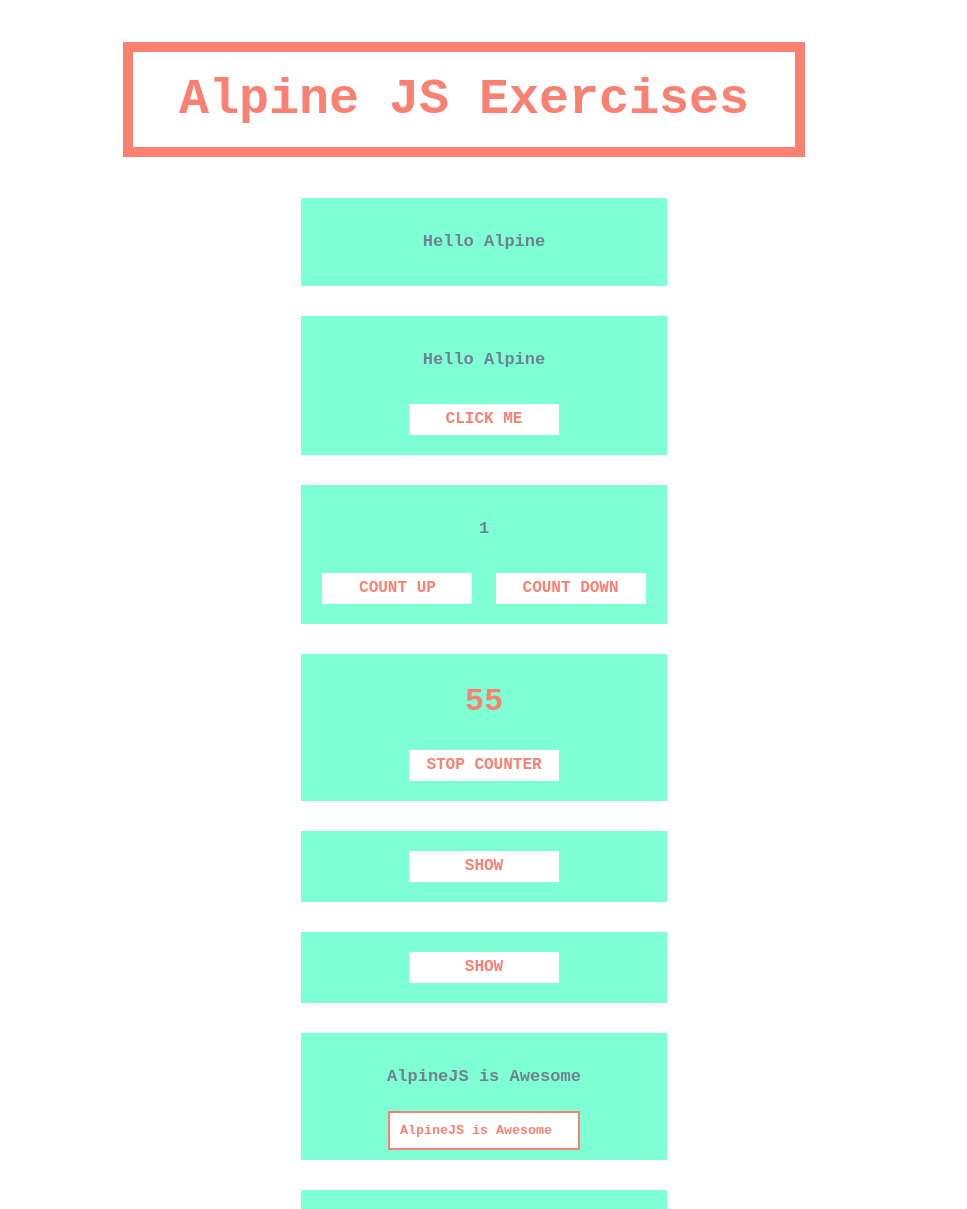
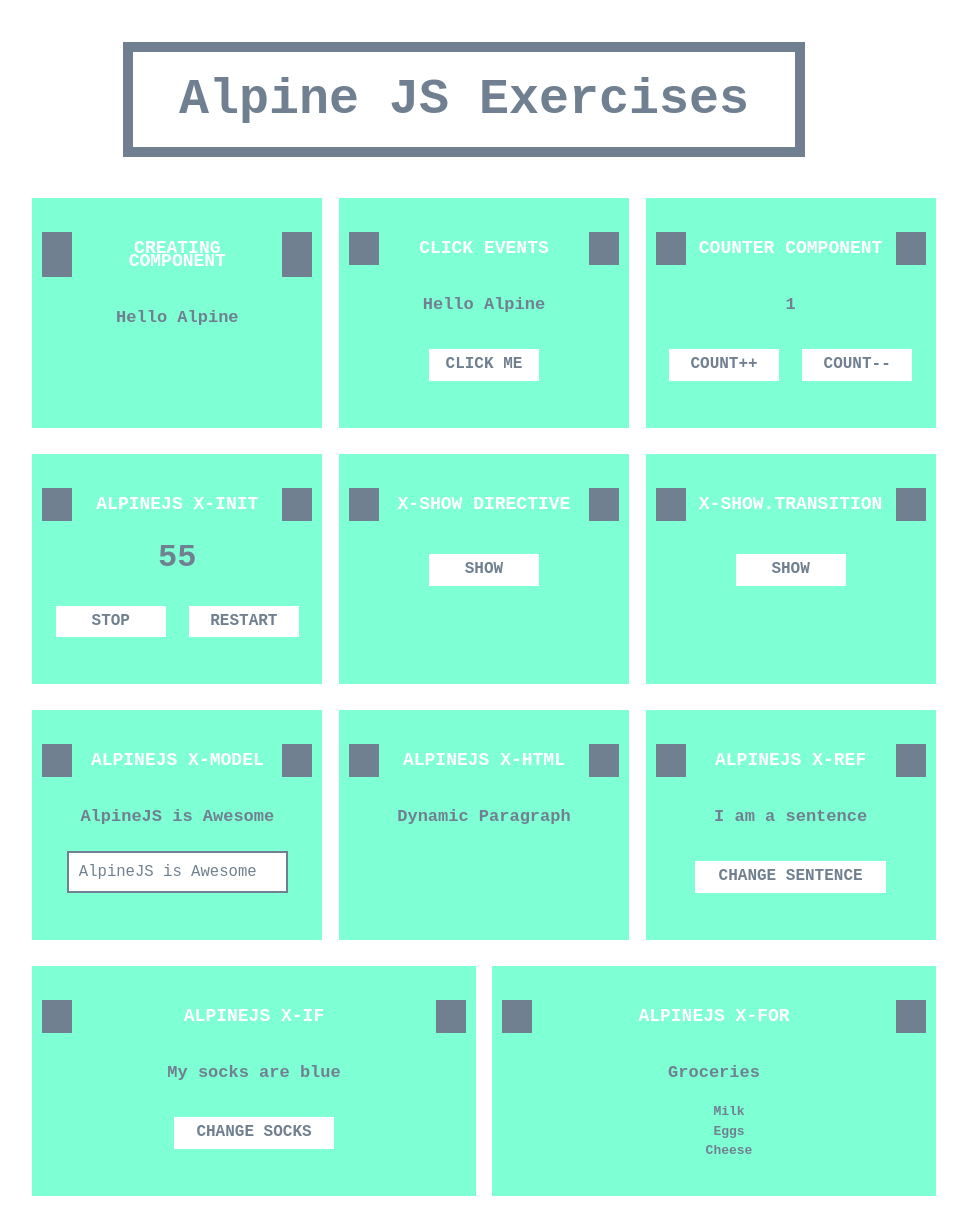
Before and after one commit to Okuhle-96/Alpine, a plain HTML site: page index.html in a window 1280 px wide. Shown: the top 1209 px of the page, without its empty margins (176-1143 px from the left). Drawn offline with nearby package versions, Linux system fonts and the light colour scheme.

Commit message:
made review changes

```diff
--- a/css/style.css
+++ b/css/style.css
@@ -3,23 +3,26 @@
 }
 
 .header {
-    color: salmon;
+    color: slategrey;
     font-size: 50px;
     padding: 30px;
-    border: 10px solid salmon;
+    border: 10px solid slategrey;
     font-family: monospace;
 }
 
 .page {
     padding: 10px;
+    height: 210px;
     background-color: aquamarine;
     font-family: monospace;
 }
 
 ul li {
     list-style: none;
-    margin: 30px;
+    margin-bottom: 10px;
     color: slategray;
+    margin-right: 10px;
+    margin-bottom: 10px;;
     font-size: medium;
     font-weight: bolder;
     font-family: monospace;
@@ -32,11 +35,20 @@
     font-family: monospace;
 }
 
+h4 {
+    font-family: monospace;
+    border-left: 30px solid slategray;
+    border-right: 30px solid slategray;
+    color: white;
+    padding: 10px;
+    text-transform: uppercase;
+}
+
 button {
     padding: 10px;
     background-color: white;
-    color: salmon;
-    width: 150px;
+    color: slategrey;
+    width: 110px;
     text-align: center;
     text-transform: uppercase;
     border: 0;
@@ -48,17 +60,23 @@
 
 li {
     text-decoration: none;
+    font-weight: bolder;
 }
 
 .h2 {
-    color: salmon;
+    color: slategrey;
     font-family: monospace;
 }
 
 input {
     padding: 10px;
-    color: salmon;
-    border: 2px solid salmon;
-    font-weight: bolder;
+    color: slategray;
+    border: 2px solid slategrey;
+    font-weight: normal;
+    font-size: larger;
     font-family: monospace;
 }
+
+.flexing {
+    display: flex;
+}
--- a/index.html
+++ b/index.html
@@ -12,74 +12,92 @@
 
     <section class="container center">
         <h2 class="center col-8-sm header">Alpine JS Exercises</h2>
-        <ul class="center">
-            <li class="col-5-sm page center">
+        <ul class="center flexing">
+            <li class="col-4-sm page center">
+                <h4>Creating Component</h4>
                 <div x-data="{ title: 'Hello Alpine' }">
                     <p x-text="title"></p>
                 </div>
             </li>
 
-            <li class="col-5-sm page center">
+            <li class="col-4-sm page center">
+                <h4>Click Events</h4>
                 <div x-data="{ title: 'Hello Alpine' }">
                     <p x-text="title"></p>
                     <button @click="title='Alpine Rocks!'">click me</button>
                 </div>
             </li>
 
-            <li class="col-5-sm page center">
+            <li class="col-4-sm page center">
+                <h4>Counter Component</h4>
                 <div x-data="{ count: 1 }">
                     <p x-text="count"></p>
-                    <button @click="count++">Count Up</button>
-                    <button @click="count--">Count Down</button>
+                    <button @click="count++">Count++</button>
+                    <button @click="count--">Count--</button>
+                </div>
+            </li>
+        </ul>
+        <ul class="center flexing">
+            <li class="col-4-sm page center">
+                <h4>AlpineJS x-init</h4>
+                <div x-data="{ countdown: 60 }"
+                     x-init="setInterval(function(){
+                         if(countdown > 0){
+                             countdown--;
+                         }
+                            }, 1000);
+                            ">
+                 <h2 class="h2" x-text="countdown"></h2>
+                 <button  @click="countdown=countdown.stop">Stop</button>
+                 <button  @click="countdown=60">Restart</button>
+
                 </div>
             </li>
 
-            <li class="col-5-sm page center">
-                <div x-data="{ countdown: 60 }"
-                     x-init="setInterval(function(){
-                             countdown--;
-                            }, 1000);
-                            ">
-                 <h2 class="h2" x-text="countdown"></h2>
-                 <button  @click="countdown=0">Stop Counter</button>
+            <li class="col-4-sm page center">
+                <h4>x-show directive</h4>
+                <div x-data="{ show: false }">
+                    <div x-show="show"><p>Hello</p></div>
+                    <button @click="show=!show">Show</button>
                 </div>
             </li>
 
-            <li class="col-5-sm page center">
+            <li class="col-4-sm page center">
+                <h4>x-show.transition</h4>
                 <div x-data="{ show: false }">
+                    <div x-show.transition="show"><p>Hello</p></div>
                     <button @click="show=!show">Show</button>
-                    <div x-show="show">Hello</div>
+
                 </div>
             </li>
-
-            <li class="col-5-sm page center">
-                <div x-data="{ show: false }">
-                    <button @click="show=!show">Show</button>
-                    <div x-show.transition="show">Hello</div>
-                </div>
-            </li>
-
-            <li class="col-5-sm page center">
+            </ul>
+            <ul class="center flexing">
+            <li class="col-4-sm page center">
+                <h4>AlpineJS x-model</h4>
                 <div x-data="{ title: 'AlpineJS is Awesome' }">
                     <p x-text="title"></p>
                     <input type="text" x-model="title">
                 </div>
             </li>
 
-            <li class="col-5-sm page center">
+            <li class="col-4-sm page center">
+                <h4>AlpineJS x-html</h4>
                 <div x-data="{ code: '<p>Dynamic Paragraph</p>' }">
                     <div x-html="code"></div>
                 </div>
             </li>
 
-            <li class="col-5-sm page center">
+            <li class="col-4-sm page center">
+                <h4>AlpineJS x-ref</h4>
                 <div x-data="{ code: '<p>Dynamic Paragraph</p>' }">
-                    <div x-ref="sentence">I am a sentence</div>
-                    <button @click="$refs.sentence.innerText = 'I just changed'">Change Sentence</button>
+                    <div x-ref="sentence"><p>I am a sentence</p></div>
+                    <button class="col-9-sm" @click="$refs.sentence.innerText = 'I just changed'">Change Sentence</button>
                 </div>
             </li>
-
-            <li class="col-5-sm page center">
+            </ul>
+            <ul class="center flexing">
+            <li class="col-6-sm page center">
+                <h4>AlpineJS x-if</h4>
                 <div x-data="{ socks: 'blue' }">
                     <template x-if="socks=='blue'">
                         <p>My socks are blue</p>
@@ -87,11 +105,12 @@
                     <template x-if="socks=='green'">
                         <p>My socks are green</p>
                     </template>
-                    <button @click="socks = 'green'">Change Sox</button>
+                    <button class="col-5-sm" @click="socks = 'green'">Change Socks</button>
                 </div>
             </li>
 
-            <li class="col-5-sm page center ">
+            <li class="col-6-sm page center ">
+                <h4>AlpineJS x-for</h4>
                 <div x-data="{ groceries: ['Milk', 'Eggs', 'Cheese'] }">
                     <p>Groceries</p>
                     <ul>
```
